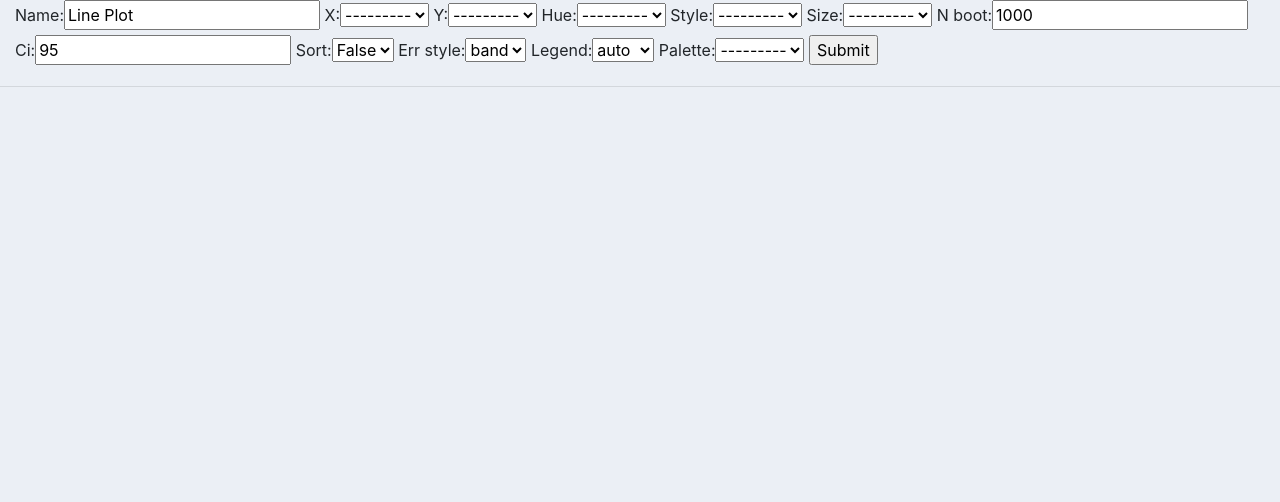
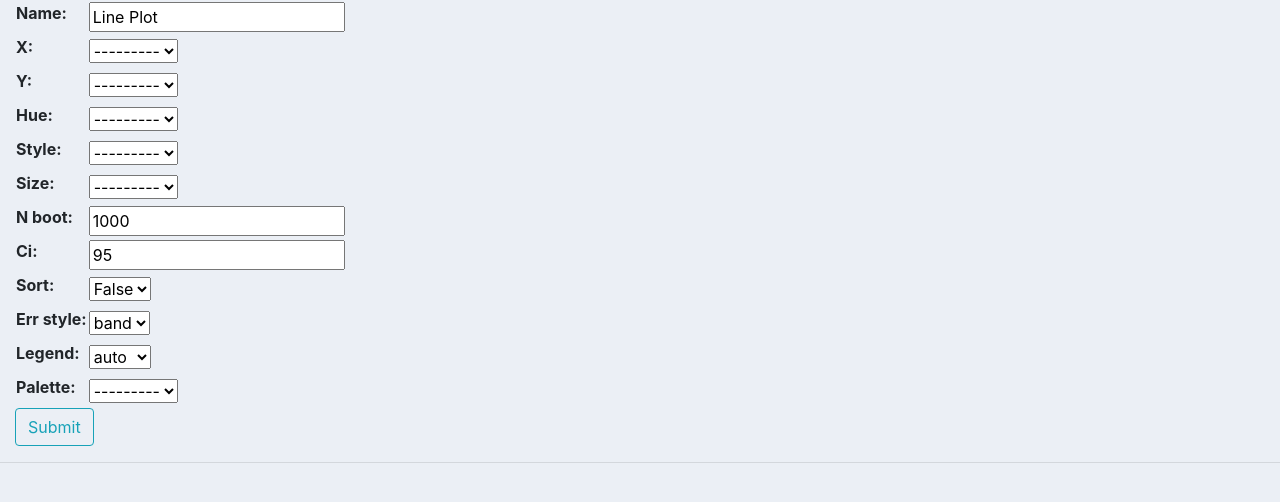
Before and after one commit to Fazil711/EDA-Simplifier, a Django app: page /line_plot_form/ in a window 1280 px wide. Shown: the part 56-558 px from the top of the page. Run offline with Django 3.2, Linux system fonts and the light colour scheme; some libraries are stand-ins or nearby versions.

Commit message:
Update line_plot_form.html

```diff
--- a/EDA/templates/EDA/forms/line_plot_form.html
+++ b/EDA/templates/EDA/forms/line_plot_form.html
@@ -4,8 +4,12 @@
 
 <form method="POST" action="">
 	{% csrf_token %}
+	<table>
 	{{form}}
-	<input type="submit" name="Submit">
+	</table>
+	<div>
+	<a class="btn btn-outline-info" href="{% url 'line_plot_image_form_page' %}">Submit</a>
+	</div>
 </form>
 
 {% endblock %}
```
